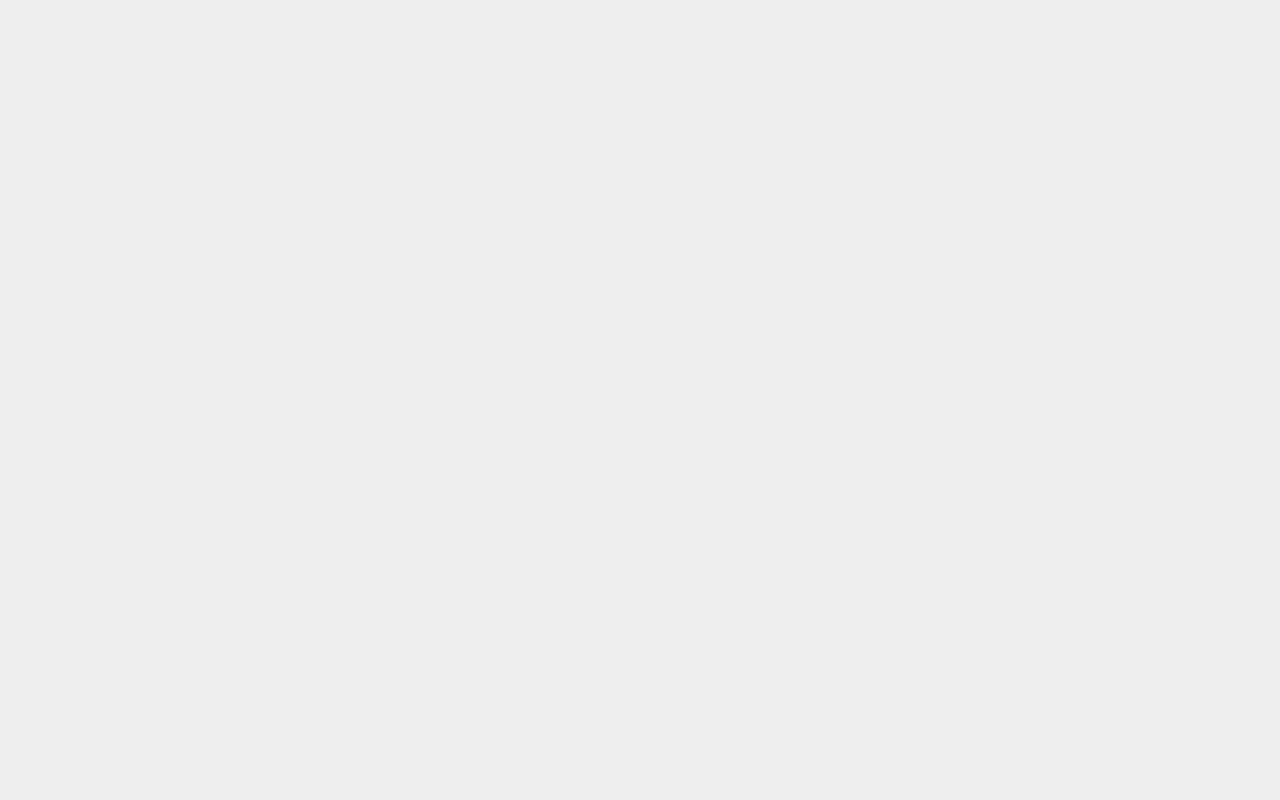
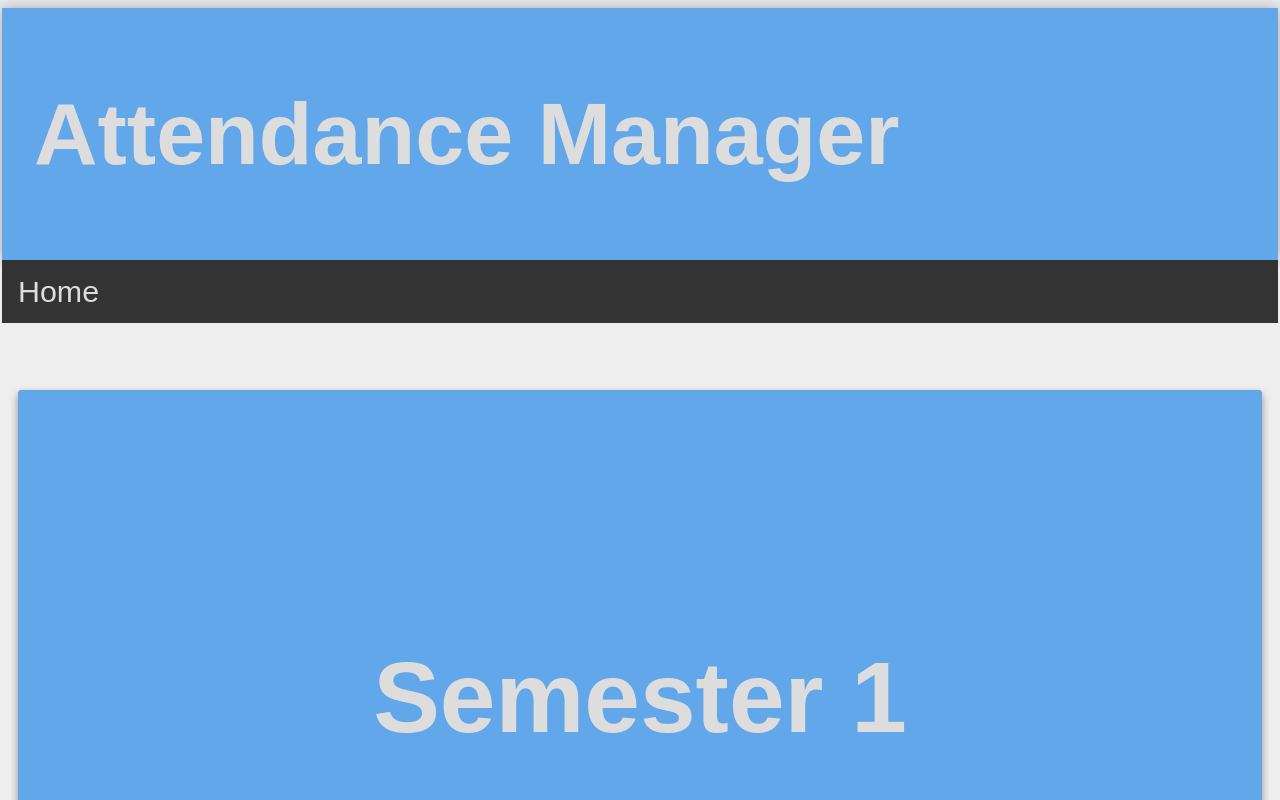
Before and after one commit to Vyshak-NSC/student, a React (Create React App) app: page /semesters in a window 1280 px wide. Before the commit this address had no page. Shown: the top 800 px of the page. Built offline with nearby package versions, Linux system fonts and the light colour scheme.

Commit message:
added semesters

```diff
--- a/src/App.js
+++ b/src/App.js
@@ -1,7 +1,7 @@
 import React, { Component } from "react";
 import { BrowserRouter, Route, Routes} from "react-router-dom";// Switch, Link, Redirect
 import MainPage from "./pages/MainPage.jsx";
-import Second from "./pages/Attendance";
+import Semester from "./pages/Semesters.jsx";
 
 class App extends Component {
     render() {
@@ -9,7 +9,8 @@ class App extends Component {
             <BrowserRouter>
                 <Routes>
                     <Route path="/" element={ <MainPage />} />
-                    <Route path="/second" exact element={ <Second /> } />
+                    <Route path="/semesters" exact element={ <Semester /> } />
+                    {/* <Route path="/groups" exact element={ < Groups/> } /> */}
                 </Routes>
             </BrowserRouter>
         );
--- a/src/pages/MainPage.jsx
+++ b/src/pages/MainPage.jsx
@@ -8,7 +8,7 @@ const MainPage = () => {
     <div>
       <Header />
       <div > {/*className="container"> */}
-        <Link to="/second"><Card class="selection-title" title="Attendance" /></Link>
+        <Link to="/semesters"><Card class="selection-title" title="Semesters" /></Link>
         <Card class="selection-title" title="Groups" />
       </div>
     </div>
--- a/src/pages/Attendance.jsx
+++ b/src/pages/Semesters.jsx
@@ -2,7 +2,7 @@ import React from "react";
 import Header from "./components/Header";//
 import Card from "./components/Card";
 
-const Second = () => {
+const Semester = () => {
     return (
         <div>
             <Header />
@@ -18,4 +18,4 @@ const Second = () => {
     );
 };
 
-export default Second;
+export default Semester;
```
